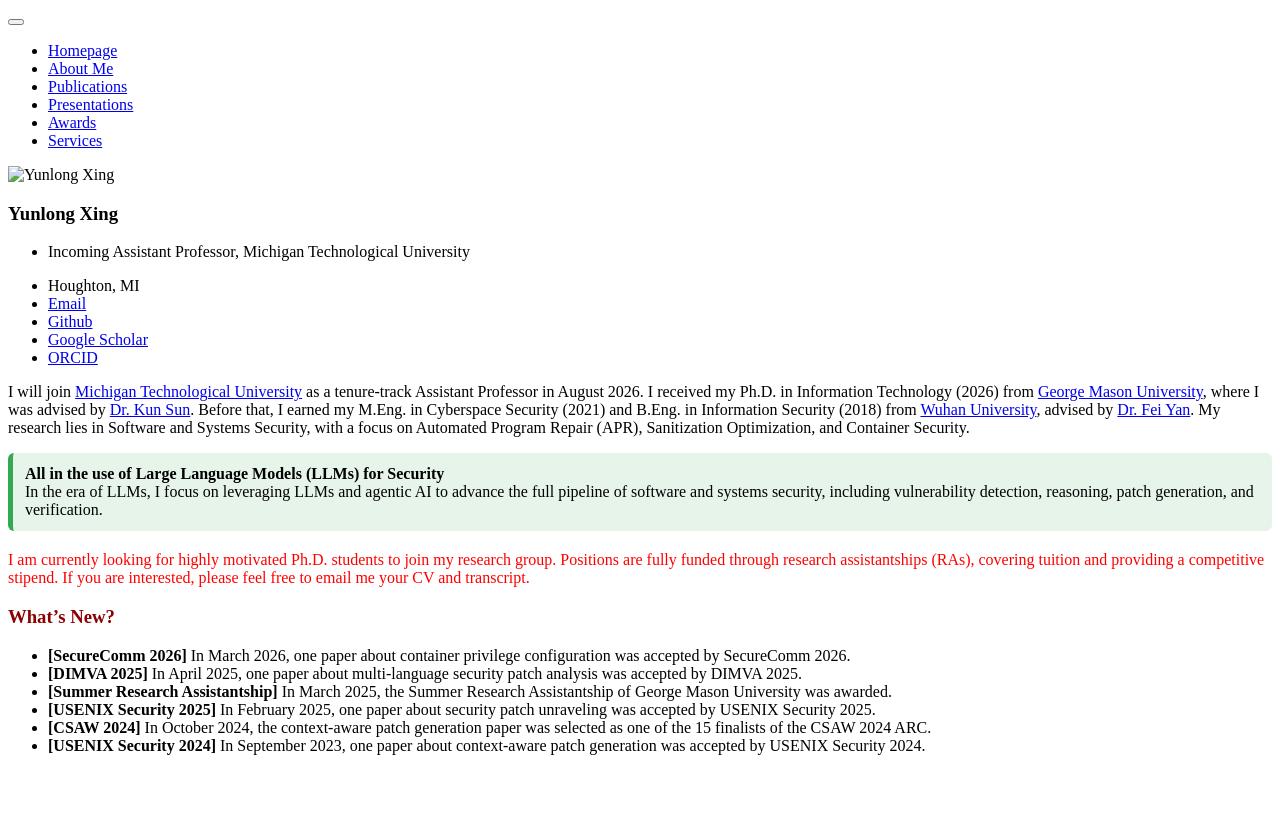
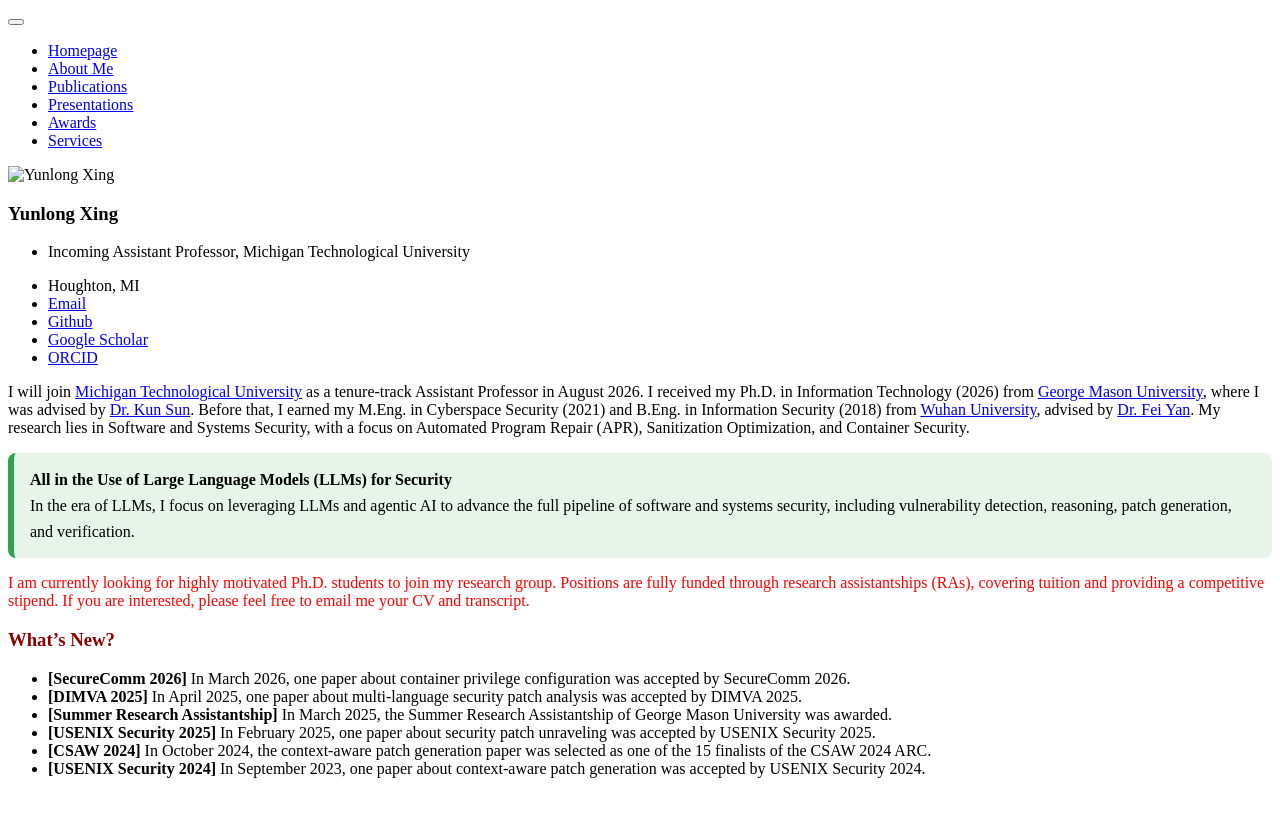
Before and after one commit to YunlongXing/yunlongxing.github.io, a Jekyll site: the page built from _pages/includes/intro.md, in a window 1280 px wide. Shown: the top 817 px of the page. Built offline with Jekyll 4.4.1, drawn with Linux system fonts in a browser that asks for light colours; our own code applies the rules of GitHub Pages for plain Markdown files.

Commit message:
Revise LLMs section with improved styling
Updated the styling and formatting of the LLMs section.

```diff
--- a/_pages/includes/intro.md
+++ b/_pages/includes/intro.md
@@ -1,7 +1,7 @@
 I will join [Michigan Technological University][Michigan Technological University] as a tenure-track Assistant Professor in August 2026. I received my Ph.D. in Information Technology (2026) from [George Mason University][George Mason University], where I was advised by [Dr. Kun Sun][Dr. Kun Sun]. Before that, I earned my M.Eng. in Cyberspace Security (2021) and B.Eng. in Information Security (2018) from [Wuhan University][Wuhan University], advised by [Dr. Fei Yan][Dr. Fei Yan]. My research lies in Software and Systems Security, with a focus on Automated Program Repair (APR), Sanitization Optimization, and Container Security.
 
-<div style="background-color:#e6f4ea; border-left:5px solid #34a853; padding:12px; border-radius:6px; margin-bottom:20px;">
-  <strong>All in the use of Large Language Models (LLMs) for Security</strong><br>
+<div style="background-color:#e6f4ea; border-left:6px solid #2ea44f; padding:14px 16px; border-radius:8px; margin-bottom:10px; line-height:1.6;">
+  <strong>All in the Use of Large Language Models (LLMs) for Security</strong><br>
   In the era of LLMs, I focus on leveraging LLMs and agentic AI to advance the full pipeline of software and systems security, including vulnerability detection, reasoning, patch generation, and verification.
 </div>
 
```
